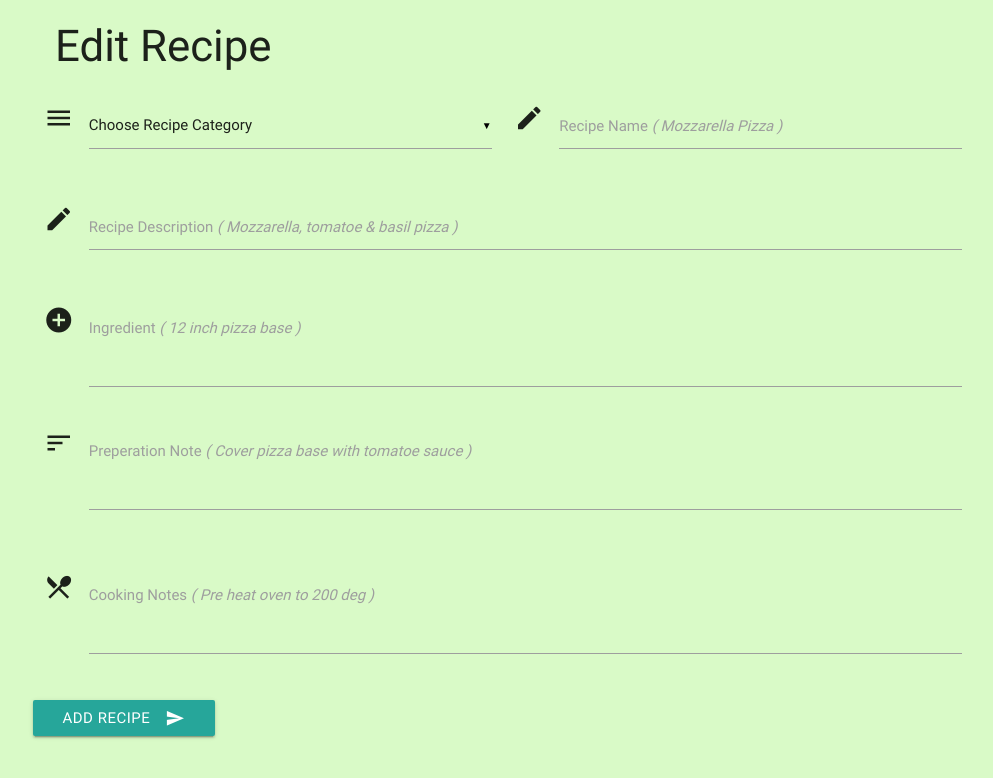
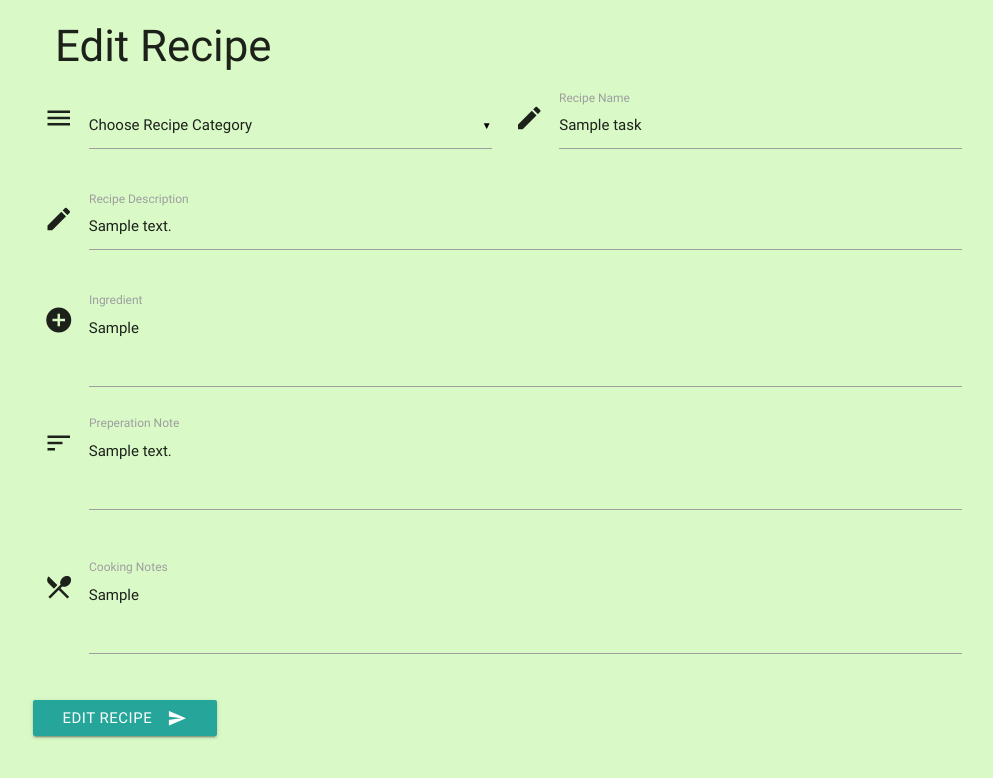
Before and after one commit to Code-Institute-Submissions/Milestone_Project3, a Flask app: template templates/editrecipe.html in a window 1280 px wide. Shown: the top 778 px of the page, without its empty margins (137-1130 px from the left). Run offline with Flask 2, Linux system fonts and the light colour scheme; the template is opened without the code that fills it: most values are stand-ins (such as "Sample title", 1, 10 or a date in 2020); some libraries are stand-ins or nearby versions.

Commit message:
editing options linked correctly - ready to update chages to original collection in database

```diff
--- a/templates/addrecipe.html
+++ b/templates/addrecipe.html
@@ -47,12 +47,12 @@
       <div class="row">
         <div class="input-field col s12">
           <i class="material-icons prefix">add_circle</i>
-          <textarea id="icon_prefix2" input id="task_ingredients" name="task_ingredient" class="materialize-textarea"></textarea>
+          <textarea id="icon_prefix2" input id="task_ingredient" name="task_ingredient" class="materialize-textarea"></textarea>
           <label for="icon_prefix2">Ingredient <em>( 12 inch pizza base )</em> </label>
         </div>
         <div class="input-field col s12">
           <i class="material-icons prefix">sort</i>
-          <textarea id="icon_prefix2" input id="task_notes" name="task_note" class="materialize-textarea"></textarea>
+          <textarea id="icon_prefix2" input id="task_note" name="task_note" class="materialize-textarea"></textarea>
           <label for="icon_prefix2">Preperation Note <em>( Cover pizza base with tomatoe sauce )</em> </label>
         </div>
       </div>
--- a/templates/editrecipe.html
+++ b/templates/editrecipe.html
@@ -11,49 +11,52 @@
           <select id="category" name="category_name">
             <option value="" disabled selected>Choose Recipe Category</option>
             {%  for category in categories %}
+              {%if category.category_name  == task.category_name%}
+              <option value="{{category.category_name}}" selected >{{category.category_name}}</option>
+              {% else %}
               <option value="{{category.category_name}}">{{category.category_name}}</option>
+              {% endif %}
             {% endfor %}
-
           </select>
         </div>
         <div class="input-field col s12 l6">
           <i class="material-icons prefix">mode_edit</i>
-          <input id="task_name" name="task_name" type="text" class="validate">
-          <label for="icon_prefix2">Recipe Name <em>( Mozzarella Pizza )</em></label>
+          <input id="task_name" name="task_name" type="text" class="validate" value="{{task.task_name}}">
+          <label for="icon_prefix2">Recipe Name</label>
         </div>
       </div>
 
       <div class="row">
         <div class="input-field col s12">
           <i class="material-icons prefix">mode_edit</i>
-          <input id="task_description" name="task_description" type="text" class="validate">
-          <label for="icon_prefix2">Recipe Description <em>( Mozzarella, tomatoe & basil pizza )</em></label>
+          <input id="task_description" name="task_description" type="text" class="validate" value="{{task.task_description}}">
+          <label for="icon_prefix2">Recipe Description</label>
         </div>
       </div>
 
       <div class="row">
         <div class="input-field col s12">
           <i class="material-icons prefix">add_circle</i>
-          <textarea id="icon_prefix2" input id="task_ingredients" name="task_ingredient" class="materialize-textarea"></textarea>
-          <label for="icon_prefix2">Ingredient <em>( 12 inch pizza base )</em> </label>
+          <textarea id="icon_prefix2" input id="task_ingredient" name="task_ingredient" class="materialize-textarea">{{task.task_ingredient}}</textarea>
+          <label for="icon_prefix2">Ingredient</label>
         </div>
         <div class="input-field col s12">
           <i class="material-icons prefix">sort</i>
-          <textarea id="icon_prefix2" input id="task_notes" name="task_note" class="materialize-textarea"></textarea>
-          <label for="icon_prefix2">Preperation Note <em>( Cover pizza base with tomatoe sauce )</em> </label>
+          <textarea id="icon_prefix2" input id="task_note" name="task_note" class="materialize-textarea">{{task.task_note}}</textarea>
+          <label for="icon_prefix2">Preperation Note</label>
         </div>
       </div>
 
       <div class="row">
         <div class="input-field col s12">
           <i class="material-icons prefix">local_dining</i>
-          <textarea id="icon_prefix2" input id="task_instructions" name="task_instructions" type="text" class="materialize-textarea"></textarea>
-          <label for="icon_prefix2">Cooking Notes <em>( Pre heat oven to 200 deg )</em></label>
+          <textarea id="icon_prefix2" input id="task_instructions" name="task_instructions" type="text" class="materialize-textarea">{{task.task_instructions}}</textarea>
+          <label for="icon_prefix2">Cooking Notes</label>
         </div>
       </div>
 
       <div class="row">
-        <button class="btn waves-effect waves-light" type="submit" name="action">Add Recipe
+        <button class="btn waves-effect waves-light" type="submit" name="action">Edit Recipe
         <i class="material-icons right">send</i>
       </button>
       </div>
--- a/templates/tasks.html
+++ b/templates/tasks.html
@@ -36,7 +36,7 @@
                 </div>
                 <div class="card-action">
                     <i class="material-icons"></i><span>
-                        <a href="{{url_for('edit_recipe', task_id=task._id)}}" class="waves-effect wave-light btn">Edit</a>
+                        <a href="{{url_for('edit_recipe', task_id=task._id)}}" class="waves-effect wave-light btn">See Recipe</a>
                     </span>
                 </div>
             </div>
```
